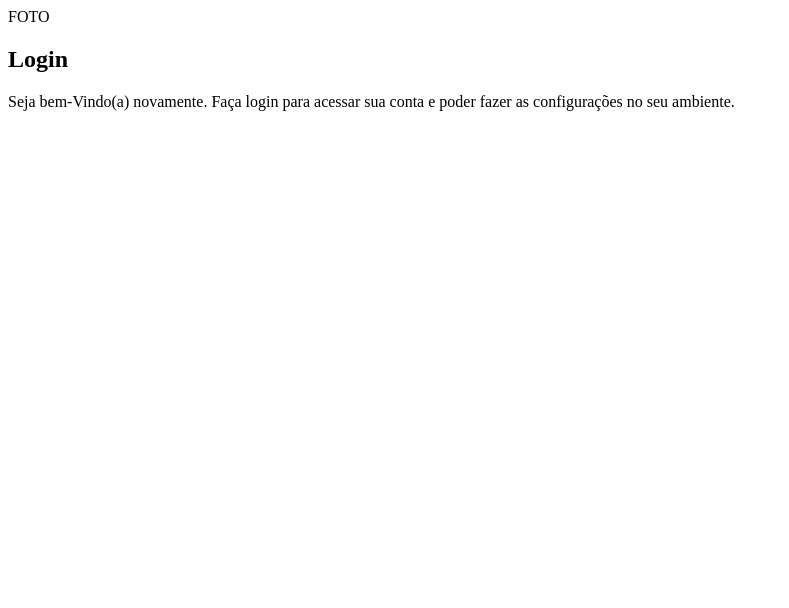
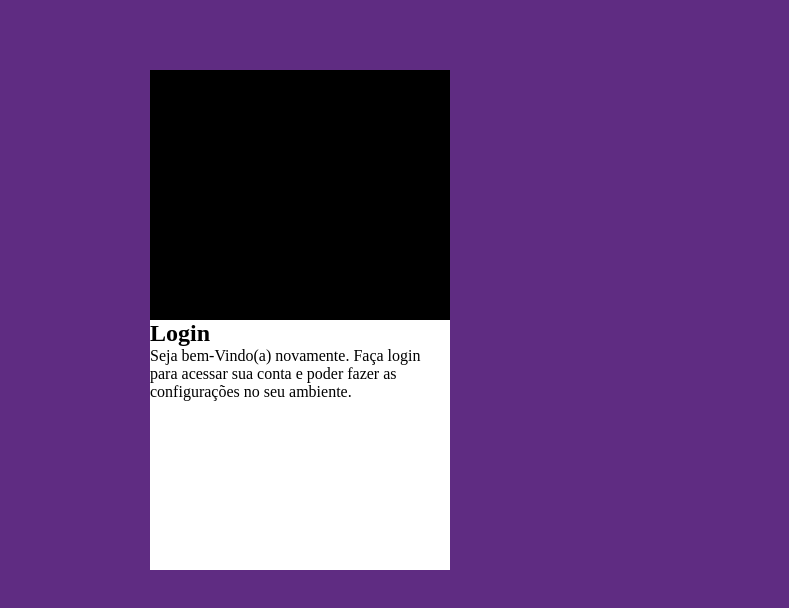
Before and after one commit to GiovaniFerraz/projeto-login, a plain HTML site: page index.html in a window 1280 px wide. Shown: the whole page, without its empty margins (0-789 px from the left). Drawn offline with Linux system fonts and the light colour scheme.

Commit message:
atualizei

```diff
--- a/estilos/style.css
+++ b/estilos/style.css
@@ -5,3 +5,32 @@
     Verde: #49a09d
     Lilas: #5f2c82
 */
+
+* {
+    margin: 0;
+    padding: 0;
+}
+
+main {
+    width: 100vw;
+    height: 100vh;
+    background-color: #5f2c82;
+}
+
+section {
+    width: 300px;
+    height: 500px;
+    transform: translate(150px, 70px);
+}
+
+#imagem {
+    width: 100%;
+    height: 50%;
+    background-color: black;
+}
+
+#formulario {
+    width: 100%;
+    height: 50%;
+    background-color: white;
+}
--- a/index.html
+++ b/index.html
@@ -10,7 +10,7 @@
     <main>
         <section id="login">
             <div id="imagem">
-                FOTO
+
             </div>
             <div id="formulario">
                 <h1>Login</h1>
```
